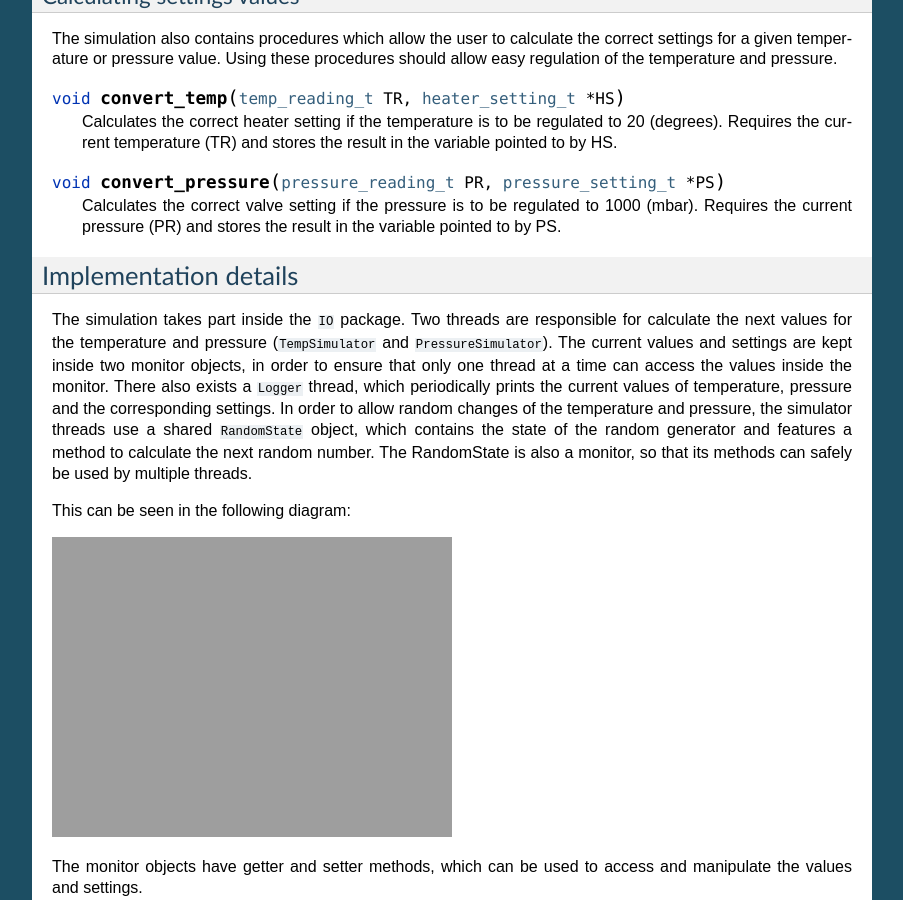
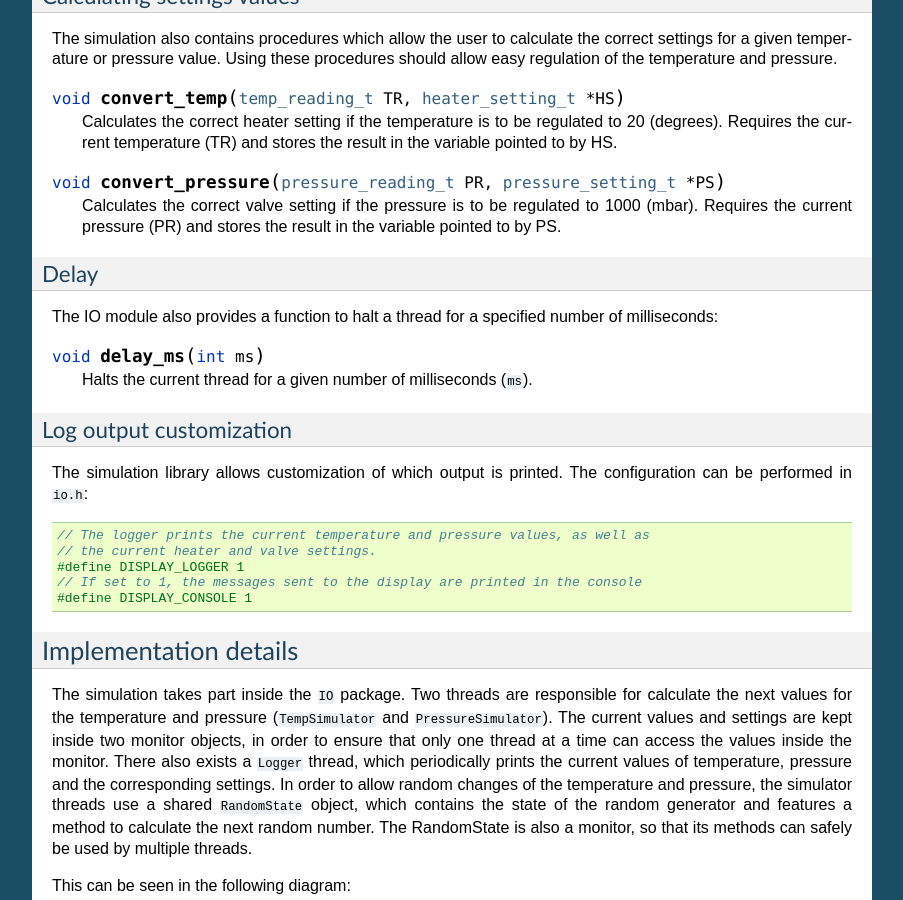
Before and after one commit to janstrohbeck/projektarbeit_simulationen, a Sphinx documentation site: the page built from doc/source/ptc.rst, in a window 1280 px wide and 900 px high, scrolled down 5361 px. Shown: the whole window, without its empty margins (198-1101 px from the left). Built offline with Sphinx 7.4.7, drawn with Linux system fonts in a browser that asks for light colours; formulas are drawn with MathJax 3; cross-references to code outside the pages are shown as plain code; some of the changed text lies outside the part shown.

Commit message:
More documentation and elaboration.

```diff
--- a/doc/source/conf.py
+++ b/doc/source/conf.py
@@ -30,7 +30,7 @@
 # Add any Sphinx extension module names here, as strings. They can be
 # extensions coming with Sphinx (named 'sphinx.ext.*') or your custom
 # ones.
-extensions = ['sphinxcontrib.adadomain', 'sphinx.ext.imgmath']
+extensions = ['sphinxcontrib.adadomain']
 
 # Add any paths that contain templates here, relative to this directory.
 templates_path = ['_templates']
--- a/doc/source/ptc.rst
+++ b/doc/source/ptc.rst
@@ -302,6 +302,29 @@ procedures should allow easy regulation of the temperature and pressure.
    1000 (mbar). Requires the current pressure (PR) and stores the result
    in the variable pointed to by PS.
 
+Delay
++++++
+
+The IO module also provides a function to halt a thread for a specified number
+of milliseconds:
+
+.. c:function:: void delay_ms(int ms)
+
+   Halts the current thread for a given number of milliseconds (``ms``).
+
+Log output customization
+++++++++++++++++++++++++
+
+The simulation library allows customization of which output is printed. The
+configuration can be performed in ``io.h``::
+
+    // The logger prints the current temperature and pressure values, as well as
+    // the current heater and valve settings.
+    #define DISPLAY_LOGGER 1
+    // If set to 1, the messages sent to the display are printed in the console
+    #define DISPLAY_CONSOLE 1
+
+
 .. _ptc_implementation:
 
 Implementation details
```
Also changed, not shown: doc/source/parking_lot.rst (+10 -1 lines), 9 other files.
